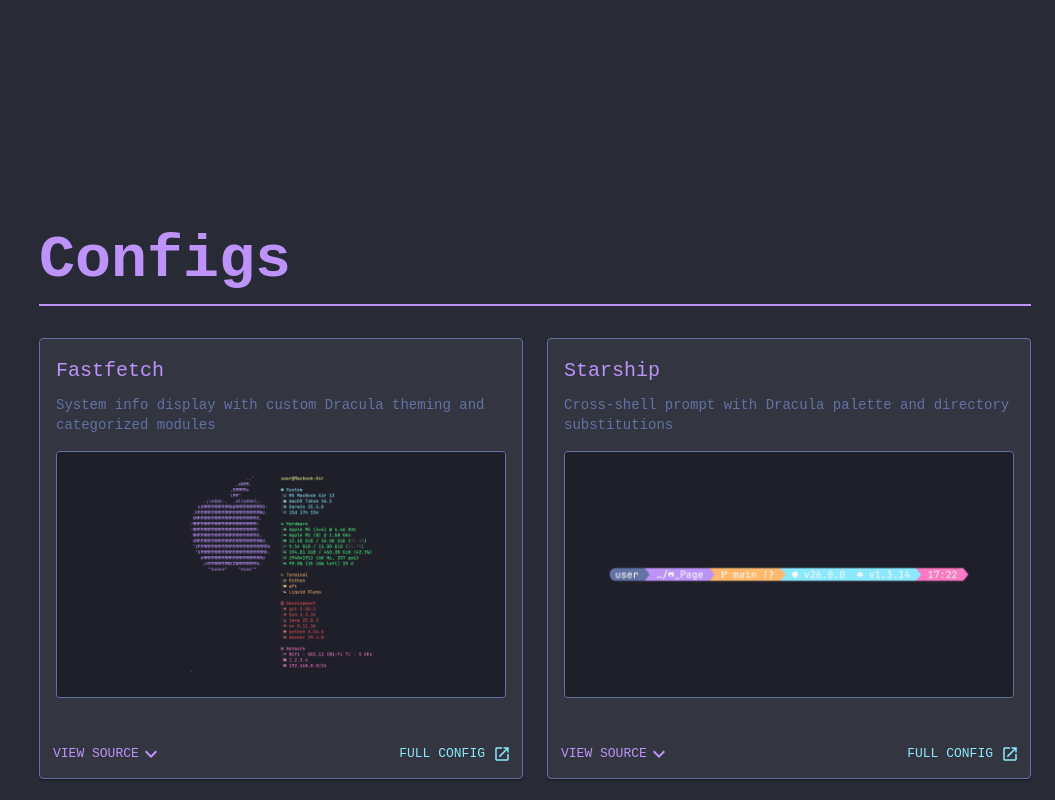
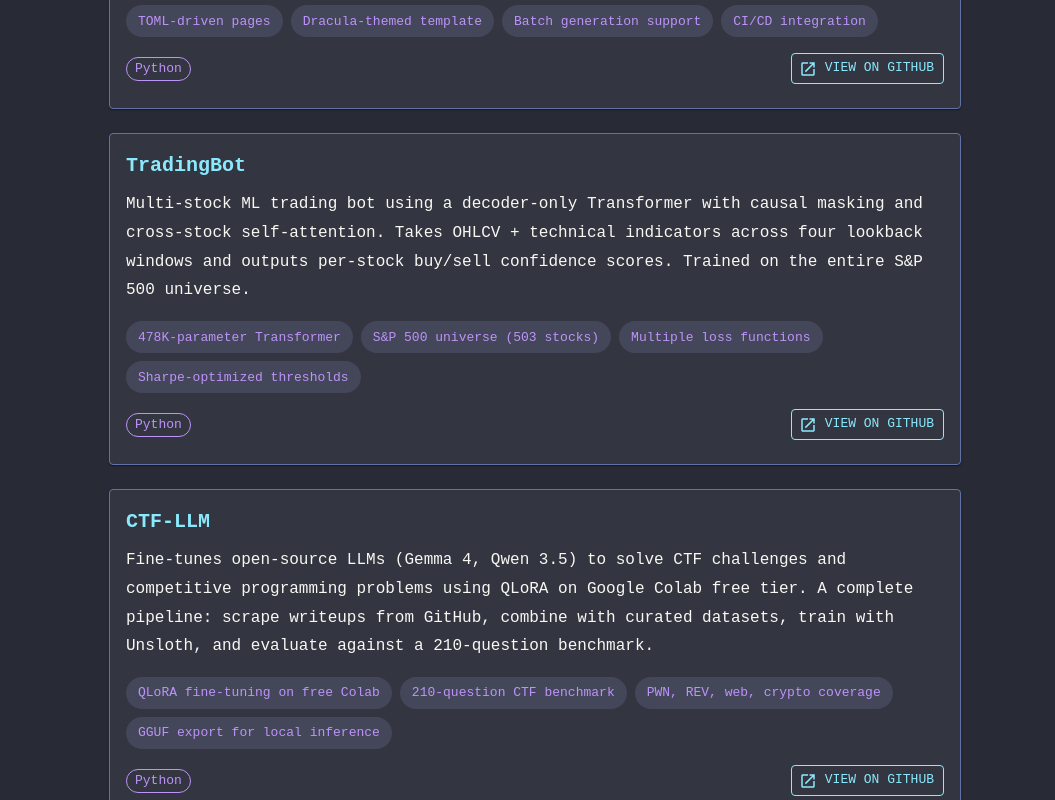
Before and after one commit to yuzu-octopus/yuzu-octopus.github.io, a React (Vite) app: page / in a window 1280 px wide. Shown: the part 2240-3040 px from the top of the page, without its empty margins (225-1280 px from the left). Built offline with nearby package versions, Linux system fonts and the light colour scheme; a web font is replaced by a local one.

Commit message:
feat: add ProjectSite, TradingBot, and CTF-LLM to project showcase

```diff
--- a/src/data/projects.ts
+++ b/src/data/projects.ts
@@ -22,4 +22,46 @@
     language: 'TypeScript',
     githubUrl: 'https://github.com/yuzu-octopus/RsaWebTool',
   },
+  {
+    id: 'projectsite',
+    name: 'ProjectSite',
+    description:
+      'Generates self-contained GitHub Pages HTML for project showcase pages from TOML data and a Jinja2 template. Dracula-themed template with sidebar navigation and responsive layout — the same engine that powers all project landing pages.',
+    features: [
+      'TOML-driven pages',
+      'Dracula-themed template',
+      'Batch generation support',
+      'CI/CD integration',
+    ],
+    language: 'Python',
+    githubUrl: 'https://github.com/yuzu-octopus/ProjectSite',
+  },
+  {
+    id: 'tradingbot',
+    name: 'TradingBot',
+    description:
+      'Multi-stock ML trading bot using a decoder-only Transformer with causal masking and cross-stock self-attention. Takes OHLCV + technical indicators across four lookback windows and outputs per-stock buy/sell confidence scores. Trained on the entire S&P 500 universe.',
+    features: [
+      '478K-parameter Transformer',
+      'S&P 500 universe (503 stocks)',
+      'Multiple loss functions',
+      'Sharpe-optimized thresholds',
+    ],
+    language: 'Python',
+    githubUrl: 'https://github.com/yuzu-octopus/TradingBot',
+  },
+  {
+    id: 'ctf-llm',
+    name: 'CTF-LLM',
+    description:
+      'Fine-tunes open-source LLMs (Gemma 4, Qwen 3.5) to solve CTF challenges and competitive programming problems using QLoRA on Google Colab free tier. A complete pipeline: scrape writeups from GitHub, combine with curated datasets, train with Unsloth, and evaluate against a 210-question benchmark.',
+    features: [
+      'QLoRA fine-tuning on free Colab',
+      '210-question CTF benchmark',
+      'PWN, REV, web, crypto coverage',
+      'GGUF export for local inference',
+    ],
+    language: 'Python',
+    githubUrl: 'https://github.com/yuzu-octopus/CTF-LLM',
+  },
 ];
```
